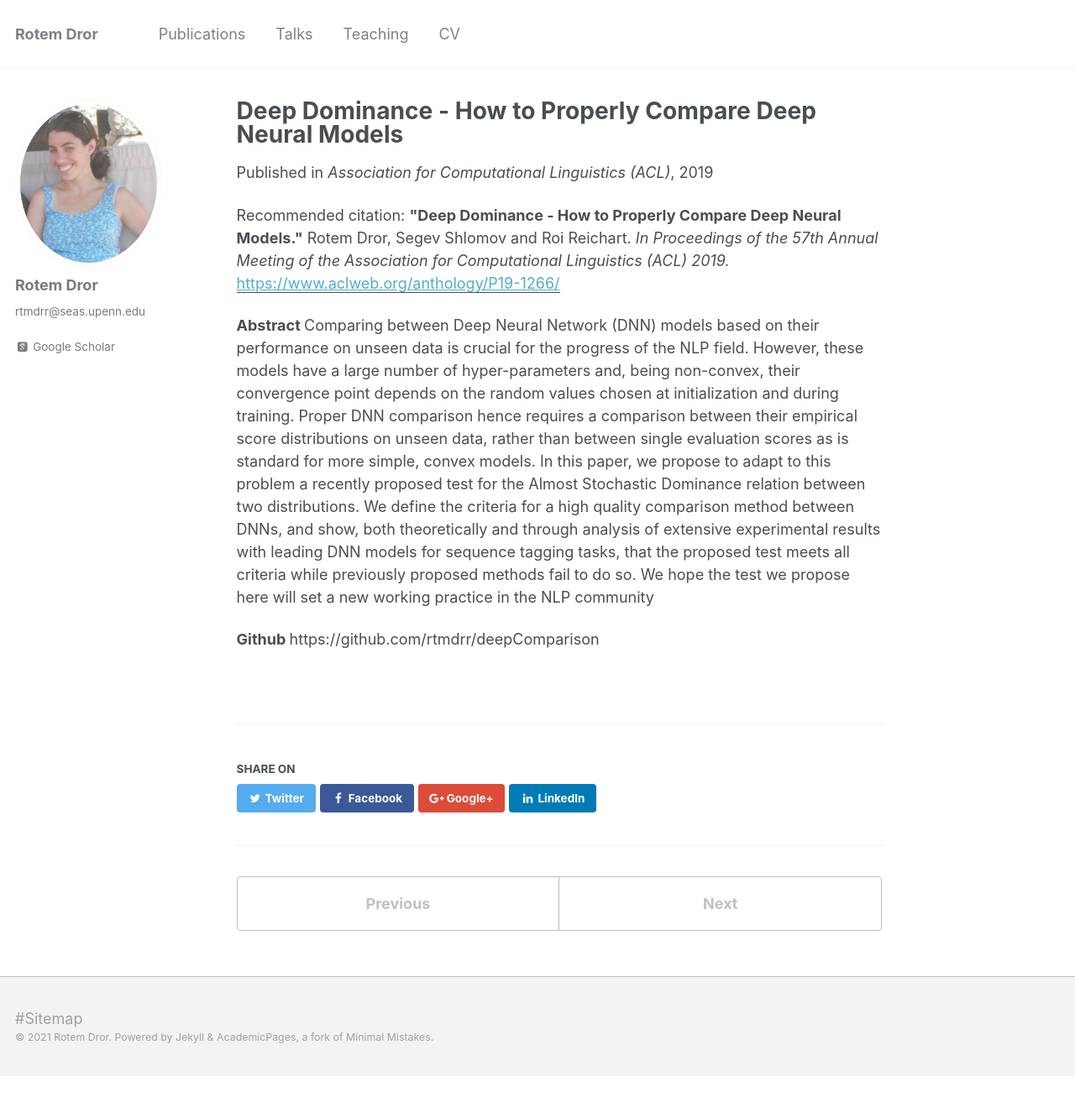
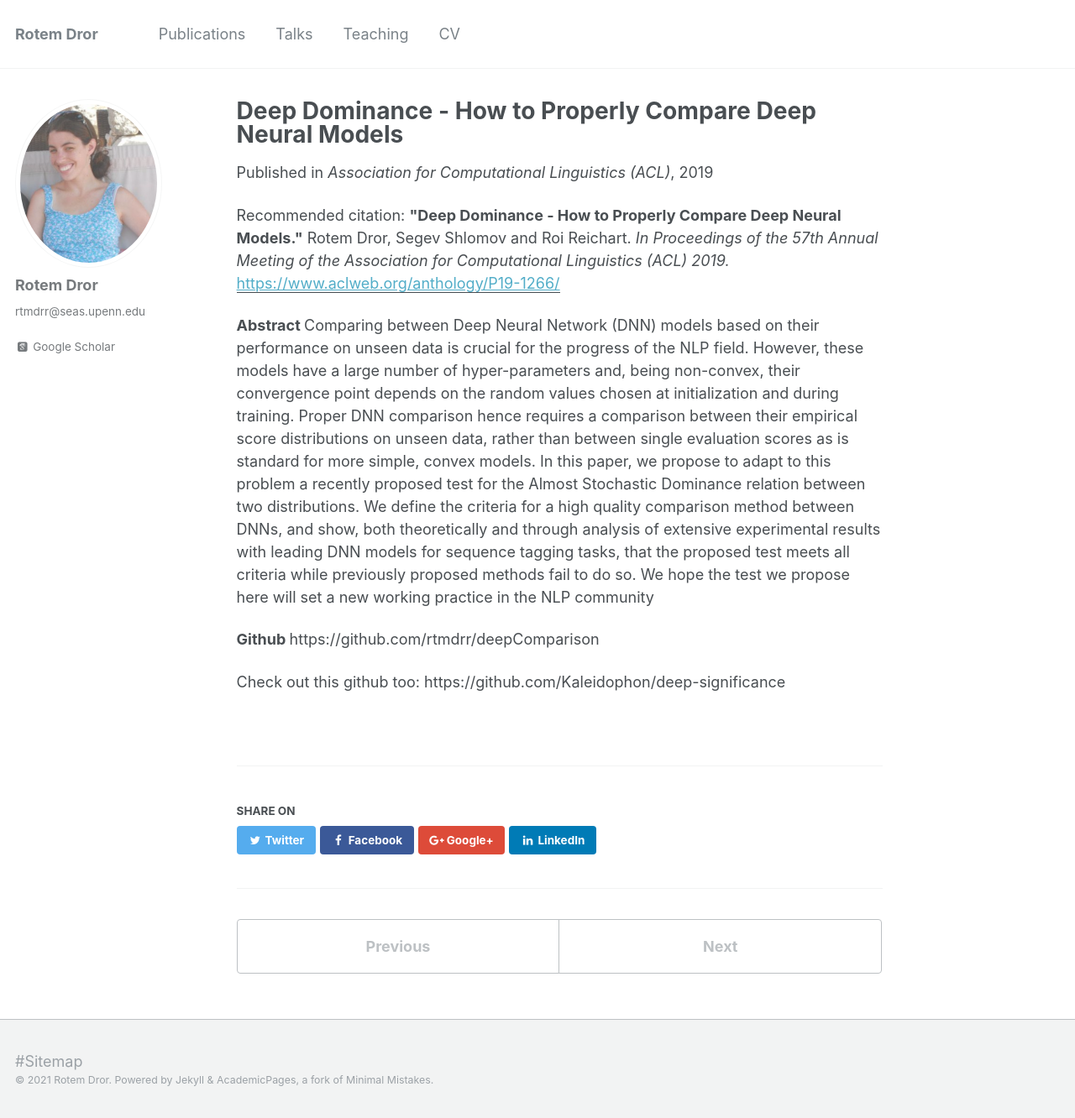
Before and after one commit to rtmdrr/rtmdrr.github.io, a Jekyll site: the page built from _publications/DeepSignificance.md, in a window 1280 px wide and 1332 px high. Shown: the whole window at 84% size. Built offline with Jekyll 4.4.1, drawn with Linux system fonts in a browser that asks for light colours; some web fonts are replaced.

Commit message:
Update DeepSignificance.md

```diff
--- a/_publications/DeepSignificance.md
+++ b/_publications/DeepSignificance.md
@@ -13,3 +13,6 @@ Comparing between Deep Neural Network (DNN) models based on their performance on
 
 <b> Github </b>
 https://github.com/rtmdrr/deepComparison
+
+Check out this github too:
+https://github.com/Kaleidophon/deep-significance
```
